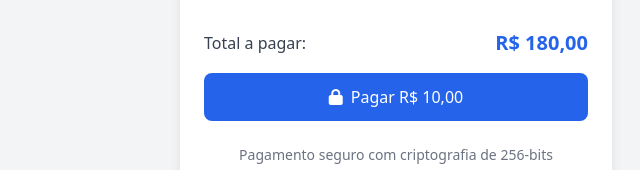
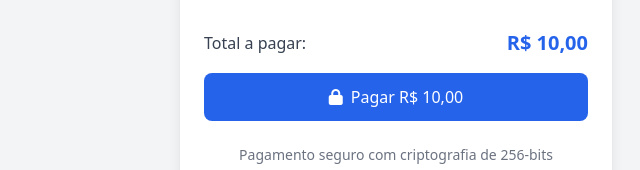
Before and after one commit to Shoopecom/asdasdsa, a plain HTML site: page index.html in a window 1280 px wide. Shown: the part 454-624 px from the top of the page, 476-1116 px from the left. Drawn offline with nearby package versions, Linux system fonts and the light colour scheme.

Commit message:
Update index.html

```diff
--- a/index.html
+++ b/index.html
@@ -128,7 +128,7 @@
                         <div class="pt-4">
                             <div class="flex justify-between items-center mb-4">
                                 <span class="font-medium text-gray-700">Total a pagar:</span>
-                                <span class="text-xl font-bold text-blue-600">R$ 180,00</span>
+                                <span class="text-xl font-bold text-blue-600">R$ 10,00</span>
                             </div>
                             <button type="submit" id="submitBtn"
                                 class="w-full bg-blue-600 hover:bg-blue-700 text-white py-3 px-6 rounded-lg font-medium transition flex items-center justify-center">
```
